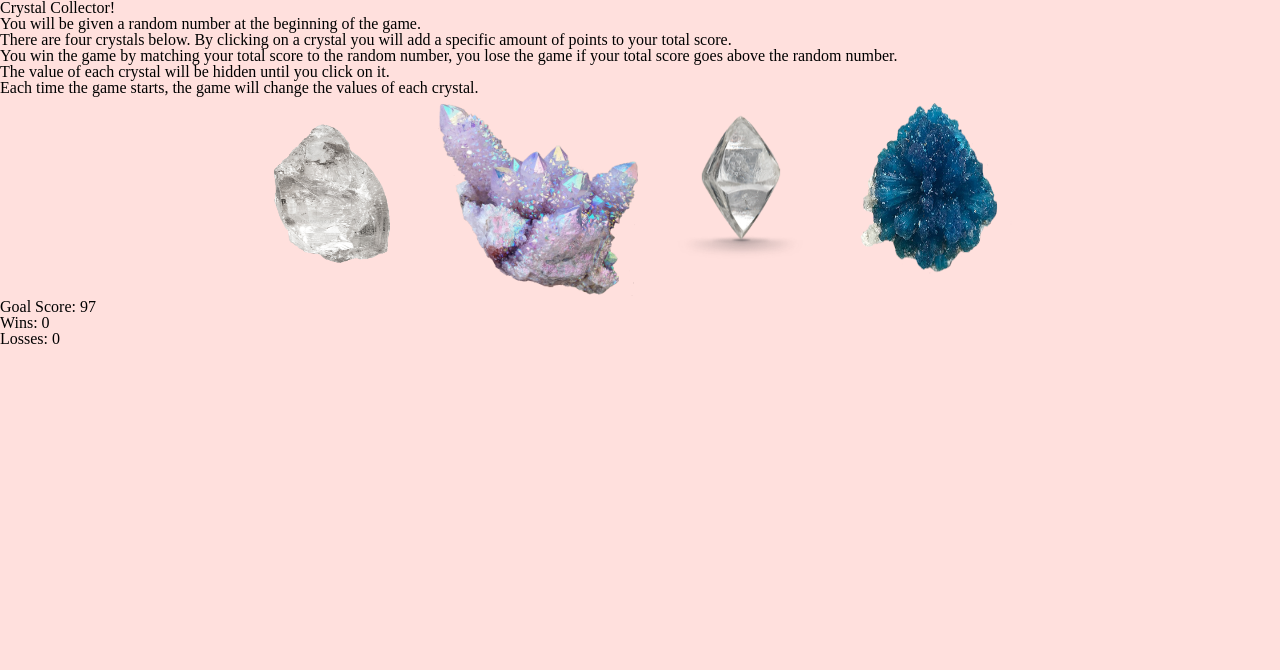
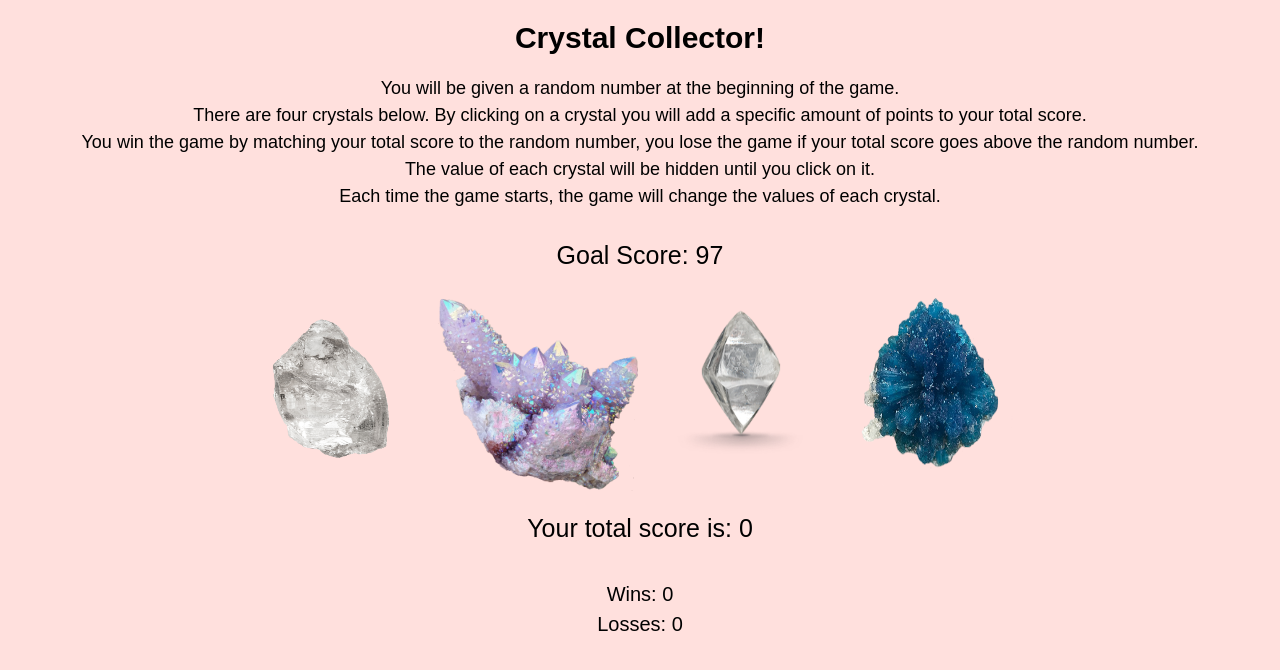
Before and after one commit to emily-larkin/Crystals-Collector-Game, a plain HTML site: page index.html in a window 1280 px wide. Drawn offline with nearby package versions, Linux system fonts and the light colour scheme.

Commit message:
added css

```diff
--- a/assets/css/style.css
+++ b/assets/css/style.css
@@ -1,3 +1,21 @@
+body {
+    background: #ffe0dd;
+    font-family: Arial, Helvetica, sans-serif;
+}
+
+#heading-text {
+    font-size: 30px;
+    font-weight: bold;
+    text-align: center;
+    line-height: 2.5em;
+}
+
+#directions-text {
+    font-size: 18px;
+    text-align: center;
+    line-height: 1.5em;
+}
+
 .crystal-images {
     width: 200px;
     height: 200px;
@@ -7,6 +25,20 @@
     text-align: center;
 }
 
-body {
-    background: #ffe0dd;
+#goal-score {
+    font-size: 25px;
+    line-height: 1.5em;
+    text-align: center;
 }
+
+#score-text {
+    font-size: 25px;
+    line-height: 1.5em;
+    text-align: center;
+}
+
+#wins-text, #losses-text{
+    font-size: 20px;
+    line-height: 1.5em;
+    text-align: center;
+}
--- a/assets/javascript/game.js
+++ b/assets/javascript/game.js
@@ -20,9 +20,6 @@ var crystalValue4 = Math.floor(Math.random() * 12) + 1;
 // creates a random number for the goal for the user between 19 and 120
 var goalScore = Math.floor(Math.random() * 101) + 19;
 console.log(goalScore);
-
-var goalScoreText = document.getElementById("goal-score");
-goalScoreText.textContent = "Goal Score: " + goalScore;
 
 // when the crystals are clicked, it adds their value to the users score
 function crystal1() {
@@ -50,20 +47,29 @@ function crystal4() {
 }
 
 // if the user meets the goalScore, the user wins
-if (goalScore === totalScore) {
+if (totalScore === goalScore) {
     wins++;
+    alert("You win!");
 }
+
+// if the user goes above the goalScore, the user loses
+else if (totalScore >= goalScore) {
+    losses++;
+    alert("You lose!");
+}
+
+var totalScoreText = document.getElementById("score-text")
+totalScoreText.textContent = "Your total score is: " + totalScore;
+
+var goalScoreText = document.getElementById("goal-score");
+goalScoreText.textContent = "Goal Score: " + goalScore;
 
 var winsText = document.getElementById("wins-text");
 winsText.textContent = "Wins: " + wins;
 
-// if the user goes above the goalScore, the user loses
-if (goalScore < totalScore) {
-    losses++;
-}
-
 var lossesText = document.getElementById("losses-text");
 lossesText.textContent = "Losses: " + losses;
+
 
 // the game resets if the user wins or loses
 
--- a/index.html
+++ b/index.html
@@ -26,9 +26,11 @@
             The value of each crystal will be hidden until you click on it.
             <br>
             Each time the game starts, the game will change the values of each crystal.
-            <br>
+            <br><br>
         </p>
     </div>
+    <div id="goal-score"></div>
+    <br>
     <div id="crystals">
         <img id="crystal1" class="crystal-images" src="./assets/images/rock_crystal_on_a_transparent_background__by_prussiaart-dat9yoo.png"
             alt="Crystal1">
@@ -36,10 +38,11 @@
         <img class="crystal-images" id="crystal3" src="./assets/images/Diamond-rough.png" alt="Crystal3">
         <img class="crystal-images" id="crystal4" src="./assets/images/transparent-crystal-background-4.png" alt="Crystal4">
     </div>
-    <div id="goal-score"></div>
+    <br>
+    <div id="score-text"></div>
+    <br><br>
     <div id="wins-text"></div>
     <div id="losses-text"></div>
-    <div id="score-text"></div>
 </body>
 <script src="./assets/javascript/game.js"></script>
 
```
